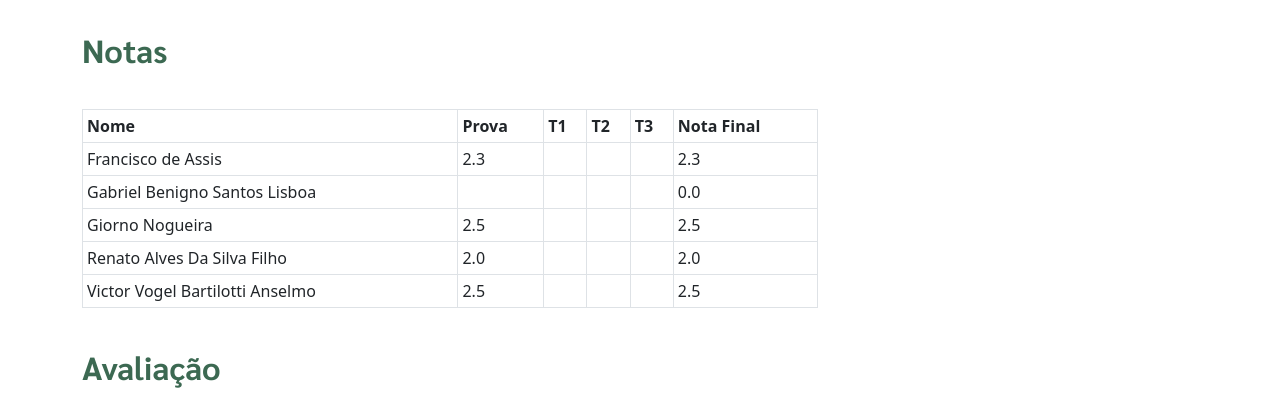
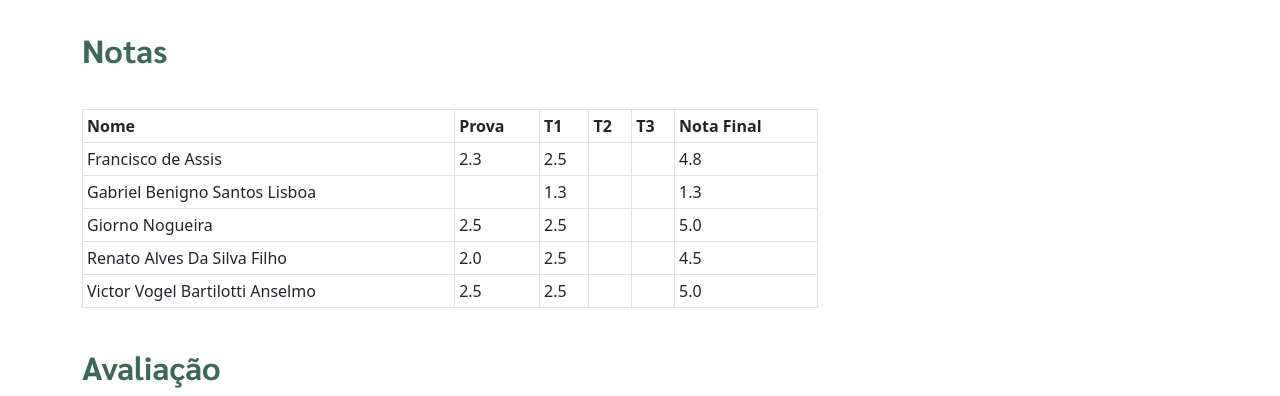
Before and after one commit to pedrokroger/pedrokroger.github.io, a Jekyll site: the page built from aulas/orq1.md, in a window 1280 px wide. Shown: the part 491-887 px from the top of the page. Built offline with Jekyll 4.4.1, drawn with Linux system fonts in a browser that asks for light colours.

```diff
--- a/aulas/orq1.md
+++ b/aulas/orq1.md
@@ -12,13 +12,13 @@ Barroco até o século XX.
 
 ## Notas
 
-| Nome                            | Prova | T1 | T2 | T3 | Nota Final |
-|:--------------------------------|:------|:---|:---|:---|:-----------|
-| Francisco de Assis              | 2.3   |    |    |    | =sum       |
-| Gabriel Benigno Santos Lisboa   |       |    |    |    | =sum       |
-| Giorno Nogueira                 | 2.5   |    |    |    | =sum       |
-| Renato Alves Da Silva Filho     | 2.0   |    |    |    | =sum       |
-| Victor Vogel Bartilotti Anselmo | 2.5   |    |    |    | =sum       |
+| Nome                            | Prova | T1  | T2 | T3 | Nota Final |
+|:--------------------------------|:------|:----|:---|:---|:-----------|
+| Francisco de Assis              | 2.3   | 2.5 |    |    | =sum       |
+| Gabriel Benigno Santos Lisboa   |       | 1.3 |    |    | =sum       |
+| Giorno Nogueira                 | 2.5   | 2.5 |    |    | =sum       |
+| Renato Alves Da Silva Filho     | 2.0   | 2.5 |    |    | =sum       |
+| Victor Vogel Bartilotti Anselmo | 2.5   | 2.5 |    |    | =sum       |
 
 
 ## Avaliação
```
